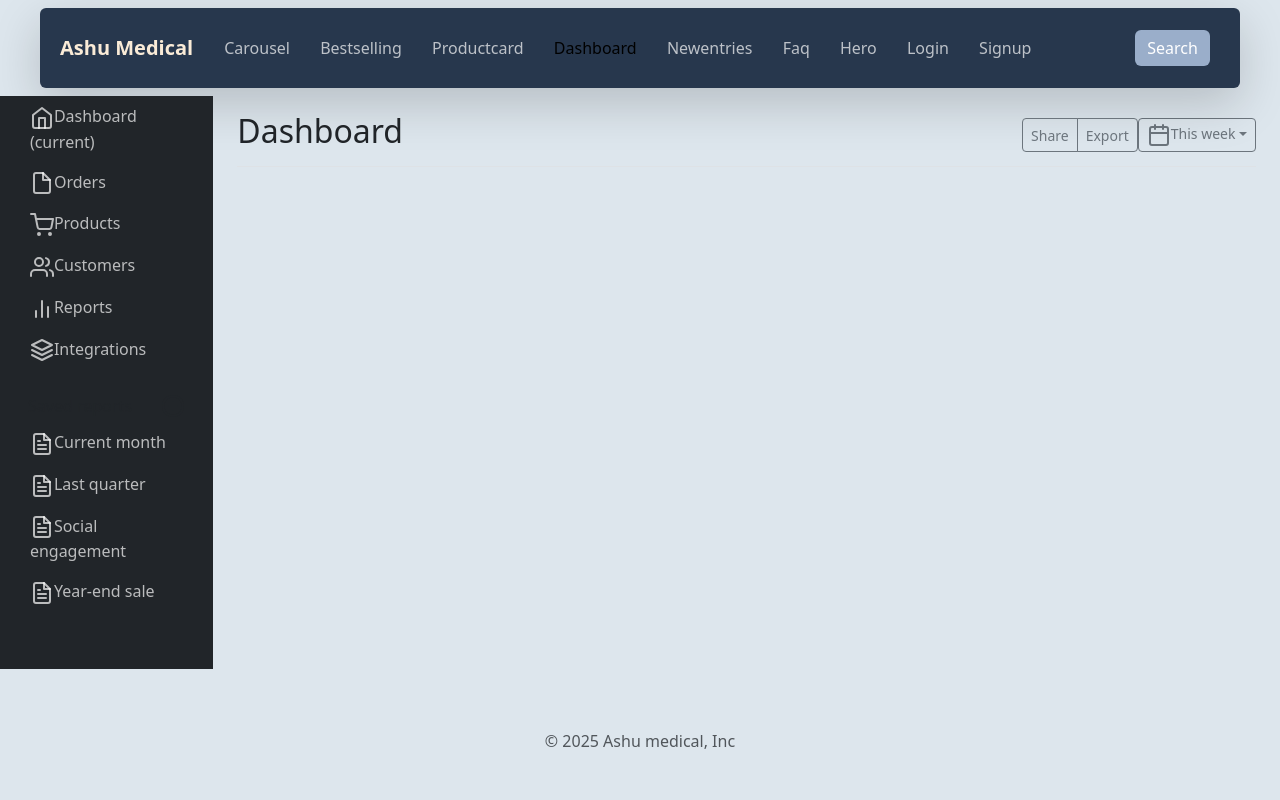
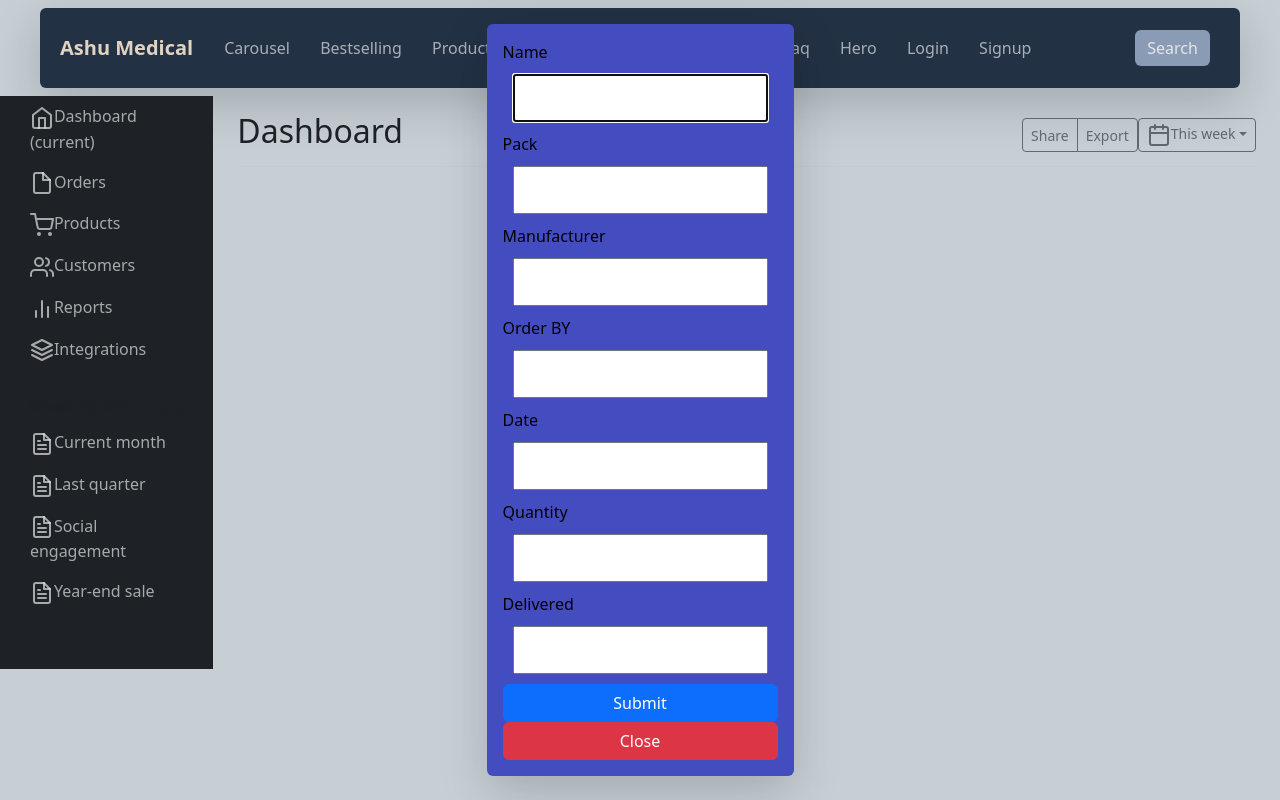
Before and after one commit to shivanshpachauri/AshuMedical, a React (Vite) app in the folder frontend/AshuMedical/: page /dashboard in a window 1280 px wide. Shown: the top 800 px of the page. Built offline with nearby package versions, Linux system fonts and the light colour scheme.

Commit message:
added a modal

```diff
--- a/frontend/AshuMedical/src/components/Dashboard/ViewCustomers/EditCustomers.jsx
+++ b/frontend/AshuMedical/src/components/Dashboard/ViewCustomers/EditCustomers.jsx
@@ -1,7 +1,10 @@
-import { useRef, useState } from "react";
+import { useEffect, useRef, useState } from "react";
 import { createPortal } from "react-dom";
 export default function EditCustomers() {
   const EditCustomersref = useRef();
+  useEffect(() => {
+    EditCustomersref.current.showModal();
+  }, []);
   const [delivery, setdelivery] = useState({
     name: "",
     pack_size_label: "",
@@ -22,32 +25,86 @@ export default function EditCustomers() {
     console.log(delivery);
     e.target.reset();
   }
-  function handleclick() {
+  function handleclose() {
     EditCustomersref.current.close();
   }
   return createPortal(
-    <dialog ref={EditCustomersref} open>
-      <form onSubmit={handlesubmit}>
+    <dialog className="updatedialog rounded shadow-lg" ref={EditCustomersref}>
+      <form
+        onSubmit={handlesubmit}
+        className="d-flex flex-column text-capitalize"
+      >
         <label htmlFor="name">name</label>
-        <input type="text" id="name" onChange={handlechange} />
+        <input
+          name="name"
+          value={delivery.name}
+          type="text"
+          id="name"
+          onChange={handlechange}
+          autoComplete="one"
+        />
         <label htmlFor="pack_size_label">Pack</label>
-        <input type="text" id="pack_size_label" onChange={handlechange} />
+        <input
+          name="pack_size_label"
+          value={delivery.pack_size_label}
+          type="text"
+          id="pack_size_label"
+          onChange={handlechange}
+          autoComplete="one"
+        />
         <label htmlFor="manufacturer_name">Manufacturer</label>
-        <input type="text" id="manufacturer_name" onChange={handlechange} />
+        <input
+          name="manufacturer_name"
+          value={delivery.manufacturer_name}
+          type="text"
+          id="manufacturer_name"
+          onChange={handlechange}
+          autoComplete="one"
+        />
         <label htmlFor="order_by">Order BY</label>
-        <input type="text" id="order_by" onChange={handlechange} />
+        <input
+          name="order_by"
+          value={delivery.order_by}
+          type="text"
+          id="order_by"
+          onChange={handlechange}
+          autoComplete="one"
+        />
         <label htmlFor="date">date</label>
-        <input type="text" id="date" onChange={handlechange} />
+        <input
+          name="Date"
+          value={delivery.Date}
+          type="text"
+          id="date"
+          onChange={handlechange}
+          autoComplete="one"
+        />
         <label htmlFor="quantity">Quantity</label>
-        <input type="text" id="Quantity" onChange={handlechange} />
+        <input
+          name="quantity"
+          value={delivery.quantity}
+          type="text"
+          id="Quantity"
+          onChange={handlechange}
+          autoComplete="one"
+        />
         <label htmlFor="Delivered">delivered</label>
-        <input type="text" id="delivered" onChange={handlechange} />
-        <button type="submit">Submit</button>
-        <button type="button" onClick={handleclick}>
+        <input
+          name="delivered"
+          value={delivery.delivered}
+          type="text"
+          id="delivered"
+          onChange={handlechange}
+          autoComplete="one"
+        />
+        <button className="btn btn-primary" type="submit">
+          Submit
+        </button>
+        <button className="btn btn-danger" type="button" onClick={handleclose}>
           Close
         </button>
       </form>
     </dialog>,
-    document.body
+    document.getElementById("modalid")
   );
 }
```
Also changed, not shown: 1 other file (tests, documents, lock files or other folders).
